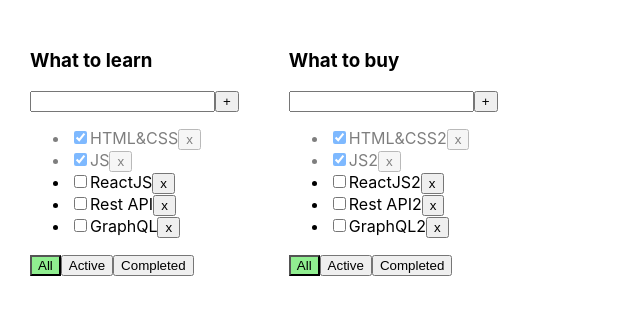
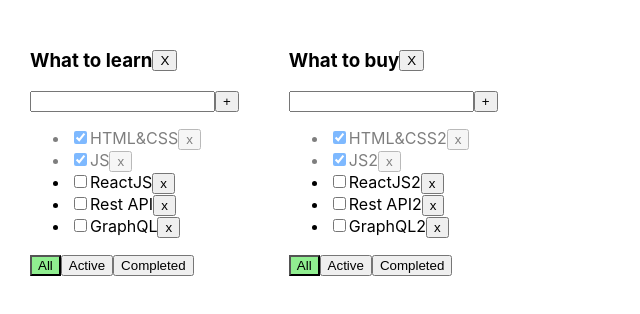
Before and after one commit to zhig1ov/todolist, a React (Create React App) app: page / in a window 1280 px wide. Shown: the top 314 px of the page, without its empty margins (0-640 px from the left). Built offline with nearby package versions, Linux system fonts and the light colour scheme.

Commit message:
refactoring and add delete todolists

```diff
--- a/src/App.css
+++ b/src/App.css
@@ -22,3 +22,8 @@
 .is-done {
   opacity: 0.5;
 }
+
+.todolist-title-container {
+  display: flex;
+  align-items: center;
+}
--- a/src/App.tsx
+++ b/src/App.tsx
@@ -11,6 +11,16 @@
     filter: FilterValuesType;
 }
 
+export type TaskType = {
+    id: string
+    title: string
+    isDone: boolean
+}
+
+type TasksStateType = {
+    [key: string]: TaskType[]
+}
+
 function App() {
 
     let todolistID1 = v1();
@@ -21,7 +31,7 @@
         {id: todolistID2, title: 'What to buy', filter: 'all'},
     ])
 
-    let [tasks, setTasks] = useState({
+    let [tasks, setTasks] = useState<TasksStateType>({
         [todolistID1]: [
             {id: v1(), title: 'HTML&CSS', isDone: true},
             {id: v1(), title: 'JS', isDone: true},
@@ -39,26 +49,26 @@
     });
 
     const removeTask = (id: string, todolistId: string) => {
-        tasks[todolistId] = tasks[todolistId].filter(t => t.id !== id);
-        setTasks({...tasks});
+        setTasks({...tasks, [todolistId]: tasks[todolistId].filter(t => t.id !== id)});
     }
 
     const addTask = (title: string, todolistId: string) => {
-        let task = {id: v1(), title: title, isDone: false};
-        tasks[todolistId] = [task, ...tasks[todolistId]];
-        setTasks({...tasks});
+        const newTask = {id: v1(), title: title, isDone: false};
+        setTasks({...tasks, [todolistId]: [newTask, ...tasks[todolistId]]});
     }
 
     const changeStatus = (taskId: string, isDone: boolean, todolistId: string) => {
-        let task = tasks[todolistId].find(t => t.id === taskId);
-        if (task) {
-            task.isDone = isDone;
-        }
-        setTasks({...tasks});
+        setTasks({...tasks, [todolistId]: tasks[todolistId].map(t => (t.id === taskId ? {...t, isDone} : t))});
     }
 
     const changeFilter = (value: FilterValuesType, todolistId: string) => {
         setTodolists(todolists.map(filtered => filtered.id === todolistId ? {...filtered, filter: value} : filtered))
+    }
+
+    const removeTodolist = (todolistId: string) => {
+        setTodolists(todolists.filter(tl => tl.id !== todolistId))
+        delete tasks[todolistId]
+        setTasks({...tasks})
     }
 
     return (
@@ -83,6 +93,7 @@
                     addTask={addTask}
                     changeTaskStatus={changeStatus}
                     filter={tl.filter}
+                    removeTodolist={removeTodolist}
                 />)
             })}
 
--- a/src/Todolist.tsx
+++ b/src/Todolist.tsx
@@ -1,12 +1,6 @@
 import React, {useState, KeyboardEvent, ChangeEvent} from 'react';
-import {FilterValuesType} from './App';
+import {FilterValuesType, TaskType} from './App';
 import {Button} from './Button';
-
-type TaskType = {
-    id: string
-    title: string
-    isDone: boolean
-}
 
 type TodolistPropsType = {
     id: string
@@ -17,6 +11,7 @@
     addTask: (title: string, todolistId: string) => void
     changeTaskStatus: (taskId: string, isDone: boolean, todolistId: string) => void
     filter: FilterValuesType
+    removeTodolist: (todolistId: string) => void
 }
 
 export const Todolist = (props: TodolistPropsType) => {
@@ -47,10 +42,17 @@
     const onActiveClickHandler = () => props.changeFilter('active', props.id);
     const onCompletedClickHandler = () => props.changeFilter('completed', props.id);
 
+    const removeTodolistHandler = () => {
+        props.removeTodolist(props.id)
+    }
+
     return <div>
-        <h3>{props.title}</h3>
+        <div className={'todolist-title-container'}>
+            <h3>{props.title}</h3>
+            <Button title='X' onClick={removeTodolistHandler}/>
+        </div>
         <div>
-            <input value={title}
+        <input value={title}
                    onChange={onChangeHandler}
                    onKeyDown={onKeyPressHandler}
                    className={error ? 'error' : ''}
```
